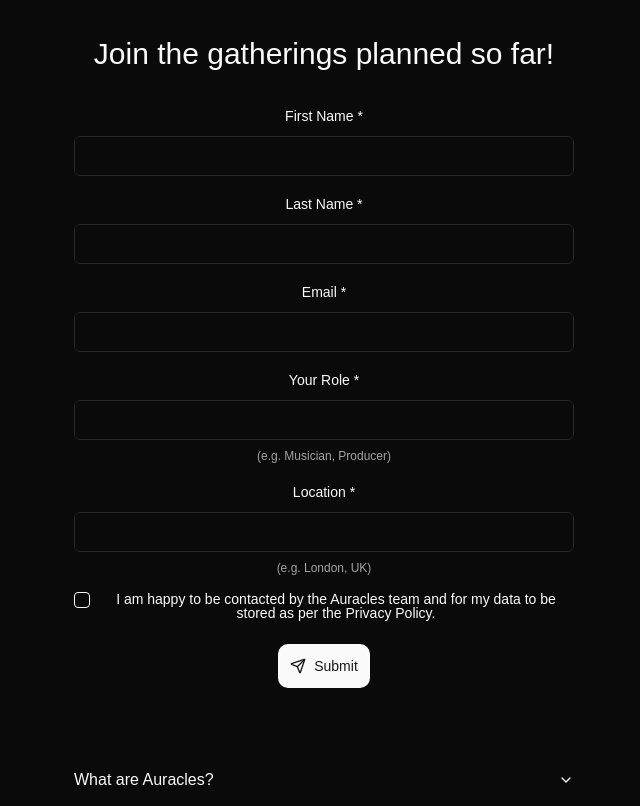
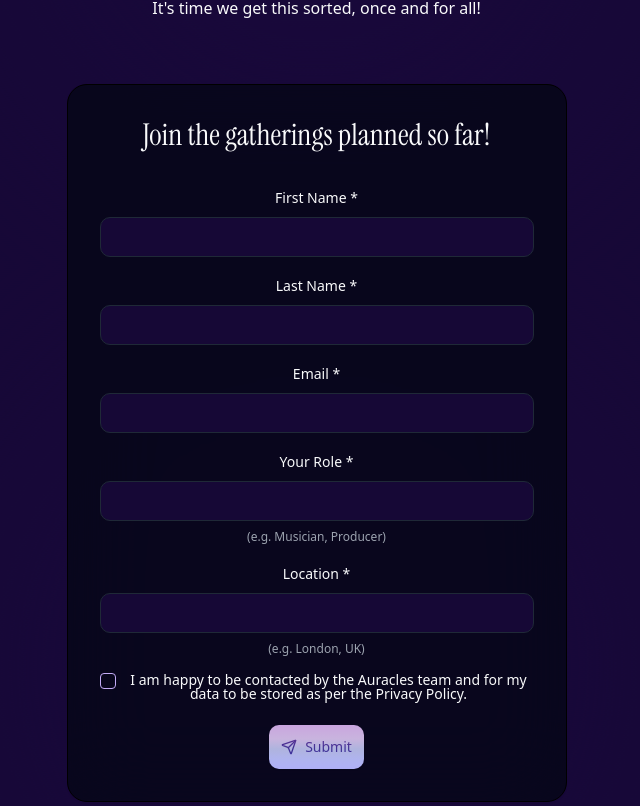
Before and after one commit to jacobhulmston/auracles-new, a Next.js app: page / in a window 1280 px wide. Shown: the part 1334-2140 px from the top of the page, without its empty margins (316-956 px from the left). Built offline with nearby package versions, Linux system fonts and the light colour scheme.

Commit message:
style: globals and config

```diff
--- a/app/globals.css
+++ b/app/globals.css
@@ -2,71 +2,369 @@
 @tailwind components;
 @tailwind utilities;
 
-body {
-  font-family: Arial, Helvetica, sans-serif;
+@layer utilities {
+  /* Chrome, Safari and Opera */
+  .scrollbar-hidden::-webkit-scrollbar {
+    display: none;
   }
 
+  .scrollbar-hidden {
+    scrollbar-width: none; /* Firefox */
+    -ms-overflow-style: none; /* IE and Edge */
+  }
+}
 @layer base {
+  @font-face {
+    font-family: "OpenRunde";
+    font-style: normal;
+    font-weight: 700;
+    font-display: swap;
+    src: url("/fonts/OpenRunde-Bold.woff2") format("woff2");
+  }
+  @font-face {
+    font-family: "OpenRunde";
+    font-style: normal;
+    font-weight: 500;
+    font-display: swap;
+    src: url("/fonts/OpenRunde-Medium.woff2") format("woff2");
+  }
   :root {
-    --background: 0 0% 100%;
-    --foreground: 0 0% 3.9%;
-    --card: 0 0% 100%;
-    --card-foreground: 0 0% 3.9%;
+    --background: 35 75% 97%;
+    --backgroundsaturated: 25 30% 83%;
+
+    --btn-background: 200 10% 91%;
+    --btn-background-hover: 200 10% 89%;
+    --foreground: 240 6% 10%; /* Previously: 200 50% 3%; */
+
+    --card: 0 100% 100%;
+    --card-foreground: 224 71.4% 4.1%;
+
     --popover: 0 0% 100%;
-    --popover-foreground: 0 0% 3.9%;
-    --primary: 0 0% 9%;
-    --primary-foreground: 0 0% 98%;
-    --secondary: 0 0% 96.1%;
-    --secondary-foreground: 0 0% 9%;
-    --muted: 0 0% 96.1%;
-    --muted-foreground: 0 0% 45.1%;
-    --accent: 0 0% 96.1%;
-    --accent-foreground: 0 0% 9%;
+    --popover-foreground: 224 71.4% 4.1%;
+
+    --primary: 259 83% 86%;
+    --primary-hover: 259 83% 82%;
+    --primary-active: 259 83% 78%;
+    --primary-foreground: 259 71% 38%;
+    --primary-accent: 259, 82%, 54%;
+
+    --secondary: 33 27% 92%;
+    --secondary-hover: 26 9% 82%;
+    --secondary-active: 26 9% 78%;
+    --secondary-foreground: 26 9% 52%;
+
+    --accent: 240 6% 10%;
+    --accent-hover: 240 6% 10%;
+    --accent-active: 240 6% 10%;
+    --accent-foreground: 220.9 39.3% 11%;
+
+    --muted: 30 13% 85%;
+    --muted-foreground: 220 8.9% 46.1%;
+
     --destructive: 0 84.2% 60.2%;
-    --destructive-foreground: 0 0% 98%;
-    --border: 0 0% 89.8%;
-    --input: 0 0% 89.8%;
-    --ring: 0 0% 3.9%;
-    --chart-1: 12 76% 61%;
-    --chart-2: 173 58% 39%;
-    --chart-3: 197 37% 24%;
-    --chart-4: 43 74% 66%;
-    --chart-5: 27 87% 67%;
-    --radius: 0.5rem;
+    --destructive-foreground: 210 20% 98%;
+
+    --border: 220 13% 91%;
+    --input: 220 13% 91%;
+    --ring: 224 71.4% 4.1%;
+
+    --radius: 0.75rem;
+
+    /* SongMixer colours */
+
+    --cherry: 348 26% 81%;
+    --cherry-foreground: 338 29% 59%;
+
+    --banana: 43 26% 77%;
+    --banana-foreground: 47 29% 47%;
+
+    --grape: 100 18% 77%;
+    --grape-foreground: 119 21% 52%;
+
+    --blueberry: 212 14% 79%;
+    --blueberry-foreground: 213 25% 54%;
+
+    --mint: 167 19% 82%;
+    --mint-foreground: 169 21% 52%;
+
+    --onion: 23 23% 78%;
+    --onion-foreground: 25 29% 47%;
   }
+
   .dark {
-    --background: 0 0% 3.9%;
-    --foreground: 0 0% 98%;
-    --card: 0 0% 3.9%;
-    --card-foreground: 0 0% 98%;
-    --popover: 0 0% 3.9%;
-    --popover-foreground: 0 0% 98%;
-    --primary: 0 0% 98%;
-    --primary-foreground: 0 0% 9%;
-    --secondary: 0 0% 14.9%;
-    --secondary-foreground: 0 0% 98%;
-    --muted: 0 0% 14.9%;
-    --muted-foreground: 0 0% 63.9%;
-    --accent: 0 0% 14.9%;
-    --accent-foreground: 0 0% 98%;
+    --background: 259 75% 12%;
+    --backgroundsaturated: 259 75% 13%;
+
+    --primary: 259 83% 82%;
+    --primary-hover: 259 83% 78%;
+    --primary-active: 259 83% 70%;
+    --primary-foreground: 259 71% 38%;
+    --primary-accent: 259, 82%, 54%;
+
+    --secondary: 33 27% 92%;
+    --secondary-hover: 26 9% 82%;
+    --secondary-active: 26 9% 78%;
+    --secondary-foreground: 26 9% 52%;
+
+    --foreground: 210 20% 98%;
+
+    --card: 224 71.4% 4.1%;
+    --card-foreground: 210 20% 98%;
+
+    --popover: 224 71.4% 4.1%;
+    --popover-foreground: 210 20% 98%;
+
+    --muted: 215 27.9% 16.9%;
+    --muted-foreground: 217.9 10.6% 64.9%;
+
+    --accent: 215 27.9% 16.9%;
+    --accent-foreground: 210 20% 98%;
+
     --destructive: 0 62.8% 30.6%;
-    --destructive-foreground: 0 0% 98%;
-    --border: 0 0% 14.9%;
-    --input: 0 0% 14.9%;
-    --ring: 0 0% 83.1%;
-    --chart-1: 220 70% 50%;
-    --chart-2: 160 60% 45%;
-    --chart-3: 30 80% 55%;
-    --chart-4: 280 65% 60%;
-    --chart-5: 340 75% 55%;
+    --destructive-foreground: 210 20% 98%;
+
+    --border: 215 27.9% 16.9%;
+    --input: 215 27.9% 16.9%;
+    --ring: 216 12.2% 83.9%;
   }
+
+  h1 {
+    @apply mb-4 text-4xl font-medium;
+  }
+
+  h2 {
+    @apply mb-4 text-sm font-medium text-foreground;
+  }
+
+  h3 {
+    @apply text-base font-semibold text-foreground;
+  }
+
+  h4 {
+    @apply mb-4 text-xl font-medium;
+  }
+
+  .card {
+    @apply bg-card/70 shadow-sm p-8 rounded-none sm:rounded-[20px] border border-solid border-opacity-80 border-white dark:border-black backdrop-blur-2xl;
+  }
+
+  .no-scrollbar::-webkit-scrollbar {
+    display: none;
+  }
+
+  .no-scrollbar {
+    -ms-overflow-style: none;
+    scrollbar-width: none;
   }
 
   @layer base {
     * {
-    @apply border-border;
+      @apply border-foreground/20;
+    }
+  }
+
+  .animate-in {
+    animation: animateIn 0.3s ease 0.15s both;
+  }
+
+  .rgb-button {
+    position: relative;
+    overflow: hidden;
+  }
+
+  .rgb-button::before {
+    content: "";
+    position: absolute;
+    top: 0;
+    left: 0;
+    width: 100%;
+    height: 100%;
+    background: linear-gradient(
+      0deg,
+      rgba(20, 0, 255, 0.1),
+      rgba(0, 213, 255, 0.1),
+      rgba(0, 255, 163, 0.1),
+      rgba(0, 255, 0, 0.1),
+      rgba(251, 255, 0, 0.1),
+      rgba(255, 153, 0, 0.1),
+      rgba(255, 0, 30, 0.1),
+      rgba(230, 0, 255, 0.1),
+      rgba(68, 0, 255, 0.1),
+      rgba(0, 157, 255, 0.1),
+      rgba(0, 255, 140, 0.1),
+      rgba(34, 255, 0, 0.1),
+      rgba(242, 255, 0, 0.1),
+      rgba(255, 0, 0, 0.1)
+    );
+    background-size: 300% 300%;
+    animation: gradient 20s ease infinite;
+    pointer-events: none;
+  }
+
+  .rgb-button::after {
+    content: "";
+    position: absolute;
+    top: 0;
+    left: 0;
+    width: 100%;
+    height: 100%;
+    background: rgba(0, 0, 0, 0);
+    pointer-events: none;
+    z-index: 1;
+  }
+
+  .rgb-button:hover::after {
+    background: rgba(0, 0, 0, 0.08);
+  }
+
+  .rgb-button span {
+    position: relative;
+    z-index: 2;
+  }
+
+  .rgb-background {
+    position: relative;
+    overflow: hidden;
+  }
+
+  .rgb-background::before {
+    content: "";
+    position: absolute;
+    top: 0;
+    left: 0;
+    width: 100%;
+    height: 100%;
+    background: linear-gradient(
+      0deg,
+      rgba(20, 0, 255, 0.05),
+      rgba(0, 213, 255, 0.05),
+      rgba(0, 255, 163, 0.05),
+      rgba(0, 255, 0, 0.05),
+      rgba(251, 255, 0, 0.05),
+      rgba(255, 153, 0, 0.05),
+      rgba(255, 0, 30, 0.05),
+      rgba(230, 0, 255, 0.05),
+      rgba(68, 0, 255, 0.05),
+      rgba(0, 157, 255, 0.05),
+      rgba(0, 255, 140, 0.05),
+      rgba(34, 255, 0, 0.05),
+      rgba(242, 255, 0, 0.05),
+      rgba(255, 0, 0, 0.05)
+    );
+    background-size: 300% 300%;
+    animation: gradient 20s ease infinite;
+    pointer-events: none;
+  }
+
+  .rgb-background span {
+    position: relative;
+    z-index: 2;
+  }
+
+  .rgb-background90 {
+    position: relative;
+    overflow: hidden;
+  }
+
+  .rgb-background90::before {
+    content: "";
+    position: absolute;
+    top: 0;
+    left: 0;
+    width: 100%;
+    height: 100%;
+    background: linear-gradient(
+      90deg,
+      rgba(20, 0, 255, 0.03),
+      rgba(0, 213, 255, 0.03),
+      rgba(0, 255, 163, 0.03),
+      rgba(0, 255, 0, 0.03),
+      rgba(251, 255, 0, 0.03),
+      rgba(255, 153, 0, 0.03),
+      rgba(255, 0, 30, 0.03),
+      rgba(230, 0, 255, 0.03),
+      rgba(68, 0, 255, 0.03),
+      rgba(0, 157, 255, 0.03),
+      rgba(0, 255, 140, 0.03),
+      rgba(34, 255, 0, 0.03),
+      rgba(242, 255, 0, 0.03),
+      rgba(255, 0, 0, 0.03)
+    );
+    background-size: 300% 300%;
+    animation: gradient90 5s ease infinite;
+    pointer-events: none;
+  }
+
+  .rgb-background90 span {
+    position: relative;
+    z-index: 2;
+  }
+
+  @keyframes gradient90 {
+    0% {
+      background-position: 0% 50%;
+    }
+    50% {
+      background-position: 100% 50%;
+    }
+    100% {
+      background-position: 0% 50%;
+    }
+  }
+
+  @keyframes gradient {
+    0% {
+      background-position: 50% 0%;
+    }
+    50% {
+      background-position: 50% 100%;
+    }
+    100% {
+      background-position: 50% 0%;
+    }
+  }
+
+  @keyframes animateIn {
+    from {
+      opacity: 0;
+      transform: translateY(10px);
+    }
+    to {
+      opacity: 1;
+      transform: translateY(0);
+    }
+  }
+  @keyframes fadeIn {
+    0% {
+      opacity: 0;
+    }
+    100% {
+      opacity: 1;
+    }
+  }
+  html {
+    scrollbar-gutter: stable;
   }
   body {
-    @apply bg-background text-foreground;
+    color: var(--foreground);
+    background: var(--background);
+    @apply bg-fixed;
+    background-image: radial-gradient(
+      circle at center,
+      hsl(var(--backgroundsaturated)) 20%,
+      hsl(var(--backgroundsaturated) / 0.4) 50%,
+      hsl(var(--background)) 100%
+    );
+    transition: color 0.3s ease, background-color 0.6s ease;
+  }
+  /* Add this for any other elements that need to transition */
+  * {
+    transition-property: color, background-color, border-color;
+    transition-duration: 0.3s;
+    transition-timing-function: ease;
+  }
+
+  .font-instrument-serif {
+    font-family: var(--font-instrument-serif);
   }
 }
--- a/tailwind.config.ts
+++ b/tailwind.config.ts
@@ -1,84 +1,167 @@
 import type { Config } from "tailwindcss";
 
-export default {
+const config = {
   darkMode: ["class"],
   content: [
-    "./pages/**/*.{js,ts,jsx,tsx,mdx}",
-    "./components/**/*.{js,ts,jsx,tsx,mdx}",
-    "./app/**/*.{js,ts,jsx,tsx,mdx}",
+    "./pages/**/*.{ts,tsx}",
+    "./components/**/*.{ts,tsx}",
+    "./app/**/*.{ts,tsx}",
+    "./src/**/*.{ts,tsx}",
   ],
+  prefix: "",
   theme: {
+    container: {
+      center: true,
+      padding: "2rem",
+      screens: {
+        "2xl": "1400px",
+      },
+    },
+    fontWeight: {
+      thin: "100",
+      extralight: "200",
+      light: "300",
+      seminormal: "350",
+      normal: "400",
+      semimedium: "450",
+      medium: "500",
+      semibold: "600",
+      bold: "700",
+      extrabold: "800",
+      black: "900",
+    },
     extend: {
+      fontFamily: {
+        rounded: ['OpenRunde"', "sans-serif"],
+      },
+      backgroundImage: {
+        "radial-gradient": "radial-gradient(circle, var(--tw-gradient-stops))",
+      },
+      backgroundAttachment: {
+        fixed: "fixed",
+      },
+      brightness: {
+        "70": ".7",
+        "80": ".8",
+      },
       colors: {
-  			background: 'hsl(var(--background))',
-  			foreground: 'hsl(var(--foreground))',
-  			card: {
-  				DEFAULT: 'hsl(var(--card))',
-  				foreground: 'hsl(var(--card-foreground))'
+        border: "hsl(var(--border))",
+        input: "hsl(var(--input))",
+        ring: "hsl(var(--ring))",
+        background: "hsl(var(--background))",
+        backgroundsaturated: "hsl(var(--backgroundsaturated))",
+        foreground: "hsl(var(--foreground))",
+        primary: {
+          DEFAULT: "hsl(var(--primary))",
+          foreground: "hsl(var(--primary-foreground))",
+          hover: "hsl(var(--primary-hover))",
+          active: "hsl(var(--primary-active))",
+          accent: "hsl(var(--primary-accent))",
+        },
+        secondary: {
+          DEFAULT: "hsl(var(--secondary))",
+          hover: "hsl(var(--secondary-hover))",
+          active: "hsl(var(--secondary-active))",
+          foreground: "hsl(var(--secondary-foreground))",
+        },
+        accent: {
+          DEFAULT: "hsl(var(--accent))",
+          hover: "hsl(var(--accent-hover) / 0.2)",
+          active: "hsl(var(--accent-active) / 0.3)",
+          foreground: "hsl(var(--accent-foreground))",
+        },
+        destructive: {
+          DEFAULT: "hsl(var(--destructive))",
+          foreground: "hsl(var(--destructive-foreground))",
+        },
+        muted: {
+          DEFAULT: "hsl(var(--muted))",
+          foreground: "hsl(var(--muted-foreground))",
         },
         popover: {
-  				DEFAULT: 'hsl(var(--popover))',
-  				foreground: 'hsl(var(--popover-foreground))'
+          DEFAULT: "hsl(var(--popover))",
+          foreground: "hsl(var(--popover-foreground))",
         },
-  			primary: {
-  				DEFAULT: 'hsl(var(--primary))',
-  				foreground: 'hsl(var(--primary-foreground))'
+        card: {
+          DEFAULT: "hsl(var(--card))",
+          foreground: "hsl(var(--card-foreground))",
         },
-  			secondary: {
-  				DEFAULT: 'hsl(var(--secondary))',
-  				foreground: 'hsl(var(--secondary-foreground))'
+        cherry: {
+          DEFAULT: "hsl(var(--cherry))",
+          foreground: "hsl(var(--cherry-foreground))",
         },
-  			muted: {
-  				DEFAULT: 'hsl(var(--muted))',
-  				foreground: 'hsl(var(--muted-foreground))'
+        banana: {
+          DEFAULT: "hsl(var(--banana))",
+          foreground: "hsl(var(--banana-foreground))",
         },
-  			accent: {
-  				DEFAULT: 'hsl(var(--accent))',
-  				foreground: 'hsl(var(--accent-foreground))'
+        grape: {
+          DEFAULT: "hsl(var(--grape))",
+          foreground: "hsl(var(--grape-foreground))",
         },
-  			destructive: {
-  				DEFAULT: 'hsl(var(--destructive))',
-  				foreground: 'hsl(var(--destructive-foreground))'
+        blueberry: {
+          DEFAULT: "hsl(var(--blueberry))",
+          foreground: "hsl(var(--blueberry-foreground))",
         },
-  			border: 'hsl(var(--border))',
-  			input: 'hsl(var(--input))',
-  			ring: 'hsl(var(--ring))',
+        mint: {
+          DEFAULT: "hsl(var(--mint))",
+          foreground: "hsl(var(--mint-foreground))",
+        },
+        onion: {
+          DEFAULT: "hsl(var(--onion))",
+          foreground: "hsl(var(--onion-foreground))",
+        },
         chart: {
-  				'1': 'hsl(var(--chart-1))',
-  				'2': 'hsl(var(--chart-2))',
-  				'3': 'hsl(var(--chart-3))',
-  				'4': 'hsl(var(--chart-4))',
-  				'5': 'hsl(var(--chart-5))'
-  			}
+          "1": "hsl(var(--chart-1))",
+          "2": "hsl(var(--chart-2))",
+          "3": "hsl(var(--chart-3))",
+          "4": "hsl(var(--chart-4))",
+          "5": "hsl(var(--chart-5))",
+        },
       },
       borderRadius: {
-  			lg: 'var(--radius)',
-  			md: 'calc(var(--radius) - 2px)',
-  			sm: 'calc(var(--radius) - 4px)'
+        lg: "var(--radius)",
+        md: "calc(var(--radius) - 2px)",
+        sm: "calc(var(--radius) - 4px)",
       },
       keyframes: {
-  			'accordion-down': {
+        "accordion-down": {
           from: {
-  					height: '0'
+            height: "0",
           },
           to: {
-  					height: 'var(--radix-accordion-content-height)'
-  				}
+            height: "var(--radix-accordion-content-height)",
           },
-  			'accordion-up': {
+        },
+        "accordion-up": {
           from: {
-  					height: 'var(--radix-accordion-content-height)'
+            height: "var(--radix-accordion-content-height)",
           },
           to: {
-  					height: '0'
-  				}
-  			}
+            height: "0",
+          },
+        },
       },
       animation: {
-  			'accordion-down': 'accordion-down 0.2s ease-out',
-  			'accordion-up': 'accordion-up 0.2s ease-out'
-  		}
-  	}
+        "accordion-down": "accordion-down 0.2s ease-out",
+        "accordion-up": "accordion-up 0.2s ease-out",
       },
-  plugins: [require("tailwindcss-animate")],
+    },
+  },
+  plugins: [
+    require("tailwindcss-animate"),
+    function ({ addUtilities }: any) {
+      const newUtilities = {
+        ".scrollbar-hide": {
+          "-ms-overflow-style": "none",
+          "scrollbar-width": "none",
+          "&::-webkit-scrollbar": {
+            display: "none",
+          },
+        },
+      };
+      addUtilities(newUtilities);
+    },
+  ],
 } satisfies Config;
+
+export default config;
```
Lines whose indentation alone changed are shown as unchanged.
